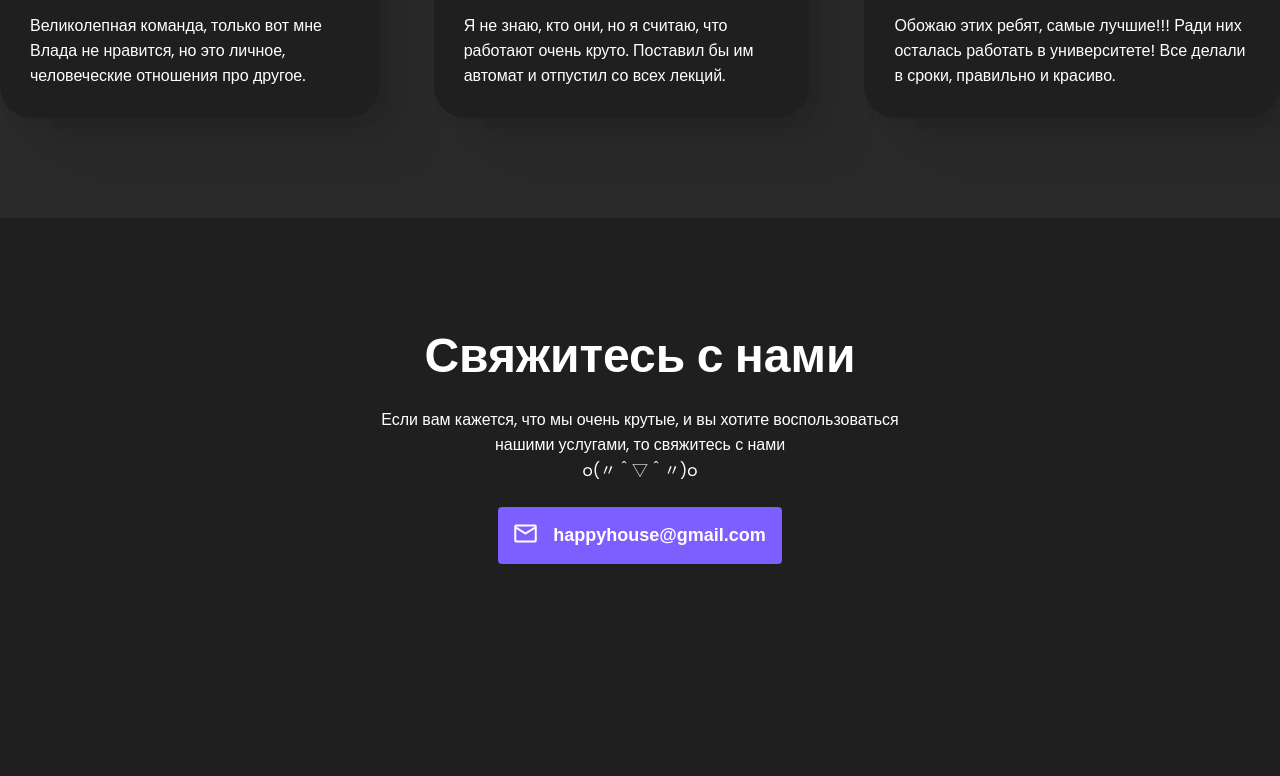
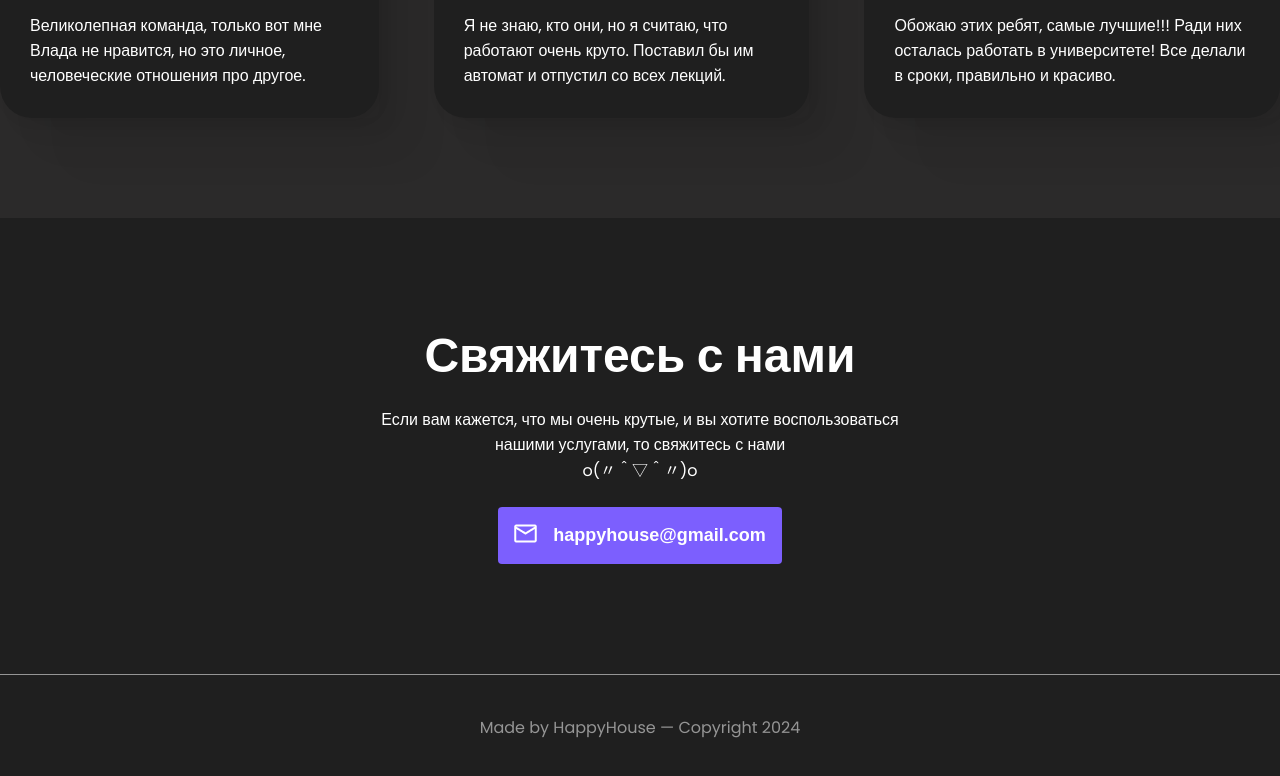
Before and after one commit to cubik707/happy-house-website, a React (Vite) app: page / in a window 1280 px wide. Shown: the part 2541-3317 px from the top of the page. Before the commit the page ends 3215 px from the top, so only its background shows below. Built offline with nearby package versions, Linux system fonts and the light colour scheme.

Commit message:
feat: add footer

```diff
--- a/src/App.tsx
+++ b/src/App.tsx
@@ -1,11 +1,13 @@
 import { Header } from './components/containers/header/header.tsx';
 import { MainPage } from './pages/main-page.tsx';
+import { Footer } from './components/containers/footer/footer.tsx';
 
 function App() {
   return (
     <>
       <Header />
       <MainPage />
+      <Footer />
     </>
   );
 }
--- /dev/null
+++ b/src/components/containers/footer/footer.module.css
@@ -0,0 +1,11 @@
+.footer {
+  display: flex;
+  align-items: center;
+  justify-content: center;
+  border-top: 1px solid #959595;
+  padding: 40px 0;
+
+  & > span {
+    color: #959595;
+  }
+}
--- /dev/null
+++ b/src/components/containers/footer/footer.tsx
@@ -0,0 +1,9 @@
+import styles from './footer.module.css';
+
+export const Footer = () => {
+  return (
+    <footer className={styles.footer}>
+      <span>Made by HappyHouse — Copyright 2024</span>
+    </footer>
+  );
+};
```
